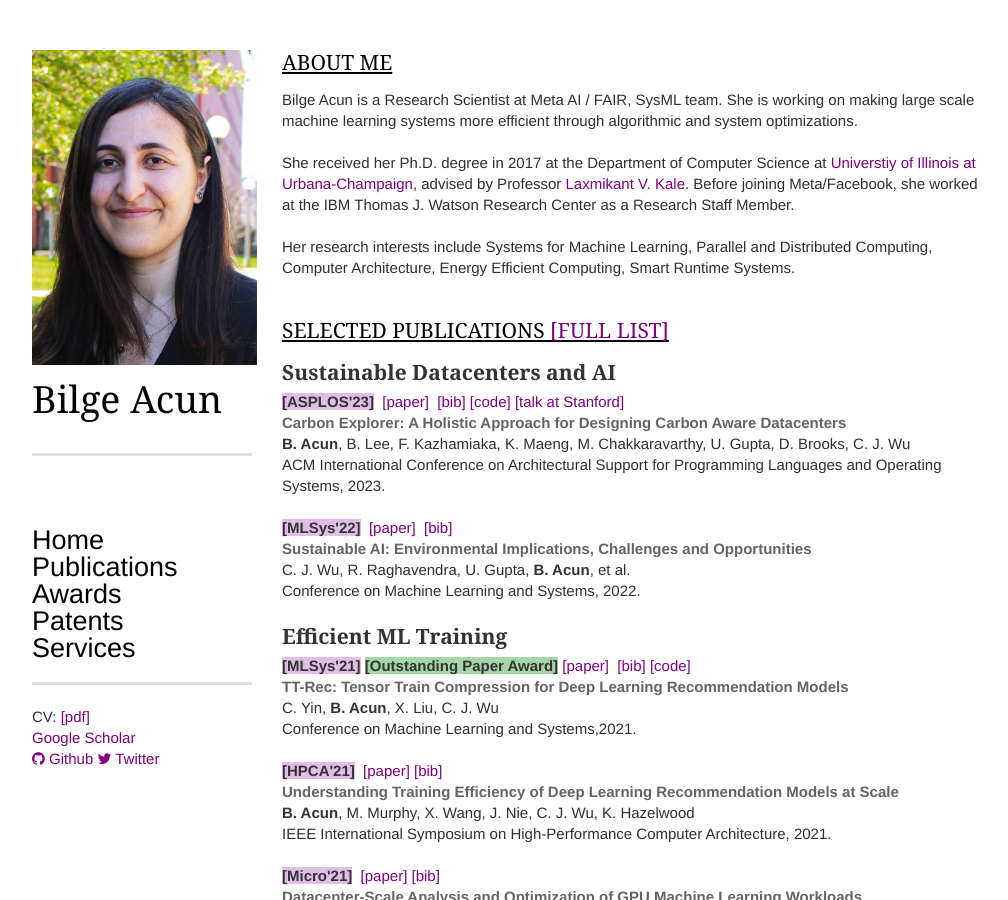
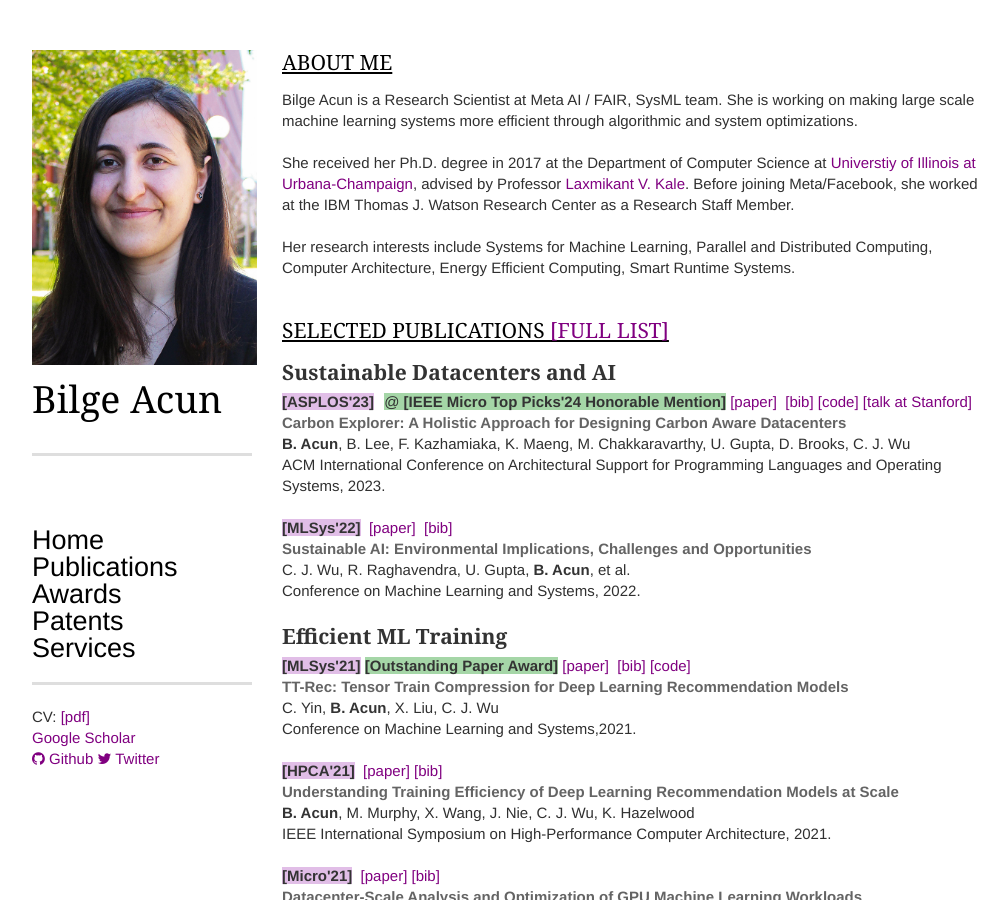
Before and after one commit to bilgeacun/bilgeacun.github.io, a Jekyll site: the page built from index.html, in a window 1280 px wide and 900 px high. Shown: the whole window, without its empty margins (138-1146 px from the left). Built offline with Jekyll 4.4.1, drawn with Linux system fonts in a browser that asks for light colours; nearby versions of some CDN libraries; some web fonts are replaced.

Commit message:
update pubs

```diff
--- a/_includes/publication.html
+++ b/_includes/publication.html
@@ -7,6 +7,7 @@
     <article>
         <header>
             <span style="background-color: #E1BEE7"><strong>[ASPLOS'23]</strong></span>&nbsp;
+            <span style="background-color: #A5D6A7"><strong>[IEEE Micro Top Picks'24 Honorable Mention]</strong></span>
             <a href="https://dl.acm.org/doi/abs/10.1145/3575693.3575754">[paper]</a>&nbsp;
 	    <a href="{{ site.baseurl }}/pubs/papers/23/this.bib">[bib]</a>
             <a href="https://github.com/facebookresearch/CarbonExplorer">[code]</a>
```
